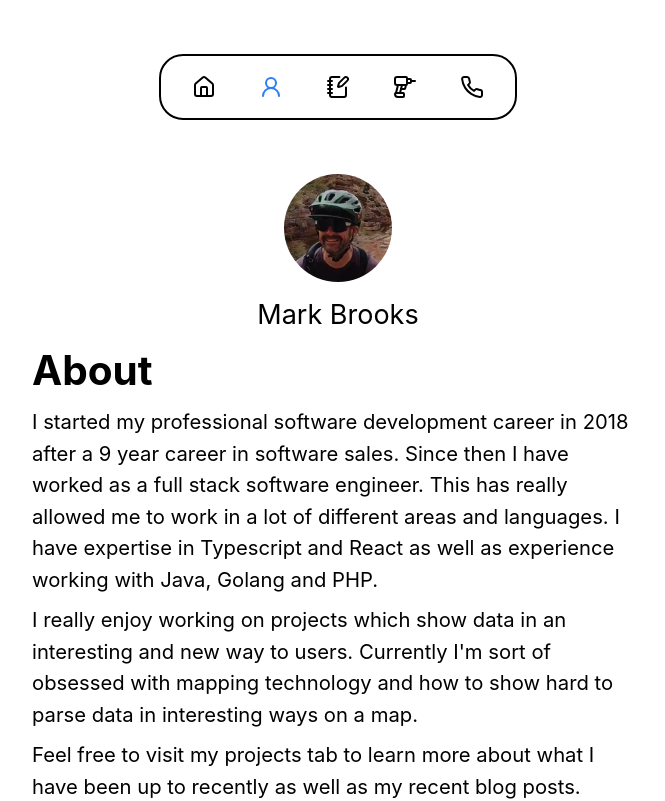
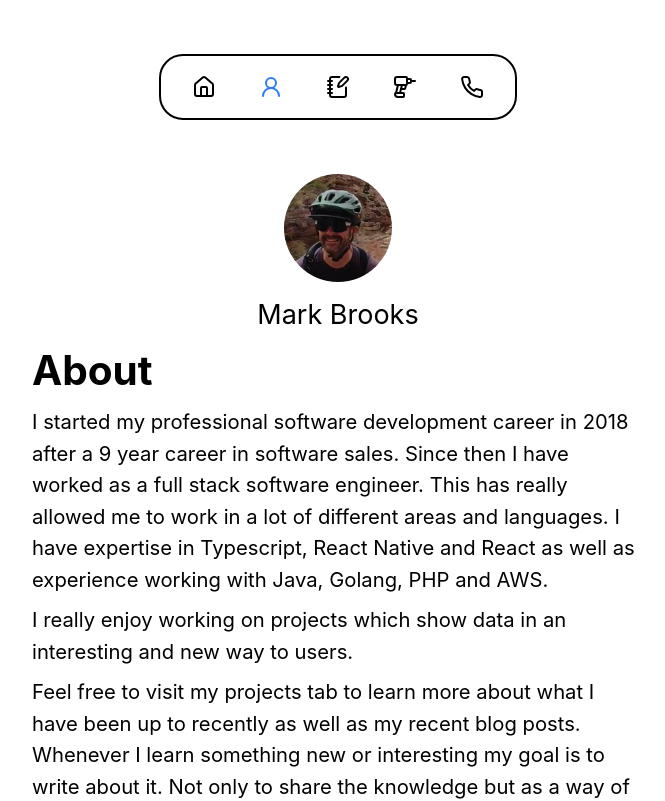
Before and after one commit to brooksmarka/nextjs-blog, a Next.js app: page /about in a window 1280 px wide. Shown: the top 801 px of the page, without its empty margins (302-967 px from the left). Built offline with nearby package versions, Linux system fonts and the light colour scheme.

Commit message:
update bio

```diff
--- a/components/layout.js
+++ b/components/layout.js
@@ -8,7 +8,7 @@ import Navbar from './navbar'
 const name = 'Mark Brooks'
 const shortBio1 = 'Software Engineer based out of Arvada Colorado.'
 const shortBio2 =
-  'I enjoy creating applications that bridge the gap between the outdoors and technology.'
+  'I am interested in the outdoors, web3, aws, and solving problems'
 export const siteTitle = 'Mark Brooks - Software Engineer'
 
 export default function Layout({ children, home }) {
--- a/pages/about/index.js
+++ b/pages/about/index.js
@@ -1,6 +1,6 @@
-import Layout from "../../components/layout"
-import Heading from "../../components/Heading"
-import FramerWrapper from "../../components/FramerWrapper"
+import Layout from '../../components/layout'
+import Heading from '../../components/Heading'
+import FramerWrapper from '../../components/FramerWrapper'
 
 export default function About() {
   return (
@@ -9,10 +9,29 @@ export default function About() {
         <div>
           <Heading>About</Heading>
           <FramerWrapper y={0} x={200}>
-              <p className="font-poppins text-lg w-full text-primary max-sm:text-base py-1">I started my professional software development career in 2018 after a 9 year career in software sales. Since then I have worked as a full stack software engineer. This has really allowed me to work in a lot of different areas and languages. I have expertise in Typescript and React as well as experience working with Java, Golang and PHP.</p>
-              <p className="font-poppins text-lg w-full text-primary max-sm:text-base py-1">I really enjoy working on projects which show data in an interesting and new way to users.  Currently I'm sort of obsessed with mapping technology and how to show hard to parse data in interesting ways on a map.</p>
-              <p className="font-poppins text-lg w-full text-primary max-sm:text-base py-1">Feel free to visit my projects tab to learn more about what I have been up to recently as well as my recent blog posts.  Whenever I learn something new or interesting my goal is to write about it.  Not only to share the knowledge but as a way of solidifying it in my brain as well.</p>
-              <p className="font-poppins text-lg w-full text-primary max-sm:text-base pt-1">If you have questions please feel free to reach out to me via my contact page!</p>
+            <p className="font-poppins text-lg w-full text-primary max-sm:text-base py-1">
+              I started my professional software development career in 2018
+              after a 9 year career in software sales. Since then I have worked
+              as a full stack software engineer. This has really allowed me to
+              work in a lot of different areas and languages. I have expertise
+              in Typescript, React Native and React as well as experience
+              working with Java, Golang, PHP and AWS.
+            </p>
+            <p className="font-poppins text-lg w-full text-primary max-sm:text-base py-1">
+              I really enjoy working on projects which show data in an
+              interesting and new way to users.{' '}
+            </p>
+            <p className="font-poppins text-lg w-full text-primary max-sm:text-base py-1">
+              Feel free to visit my projects tab to learn more about what I have
+              been up to recently as well as my recent blog posts. Whenever I
+              learn something new or interesting my goal is to write about it.
+              Not only to share the knowledge but as a way of solidifying it in
+              my brain as well.
+            </p>
+            <p className="font-poppins text-lg w-full text-primary max-sm:text-base pt-1">
+              If you have questions please feel free to reach out to me via my
+              contact page!
+            </p>
           </FramerWrapper>
         </div>
       </div>
```
Lines whose indentation alone changed are shown as unchanged.
